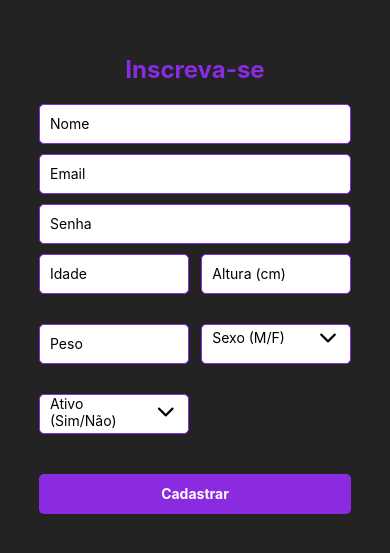
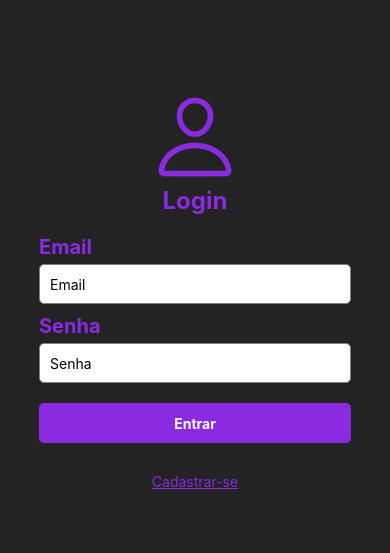
Before and after one commit to guimendes981/Fithub, a React Native app: screen / in a window 390 px wide. Shown: the part 133-686 px from the top of the page. Built offline with nearby package versions, Linux system fonts and the light colour scheme.

Commit message:
Refactor navigation and fix login form

```diff
--- a/src/components/CadastroForm.jsx
+++ b/src/components/CadastroForm.jsx
@@ -1,11 +1,9 @@
 import React, { useState } from 'react';
-import { View, Text, TextInput, TouchableOpacity, StyleSheet } from 'react-native';
+import { View, Text, TextInput, TouchableOpacity, StyleSheet, ScrollView } from 'react-native';
 import { Ionicons } from '@expo/vector-icons';
-import { db } from '../services/firebaseConfig';
 import { createUserWithEmailAndPassword } from 'firebase/auth';
-import { auth } from "../services/firebaseConfig";
+import { auth, db } from '../services/firebaseConfig';
 import { addDoc, collection } from 'firebase/firestore';
-
 
 export default function CadastroForm({ navigation }) {
   const [nome, setNome] = useState('');
@@ -115,7 +113,7 @@ export default function CadastroForm({ navigation }) {
   };
 
   return (
-    <View style={styles.container}>
+    <ScrollView contentContainerStyle={styles.container}>
       <Text style={styles.title}>Inscreva-se</Text>
       <TextInput
         placeholder="Nome"
@@ -142,10 +140,9 @@ export default function CadastroForm({ navigation }) {
         onChangeText={(text) => setPassword(text)}
         value={password}
       />
-      <View style={styles.inlineInputs}>
       <TextInput
         placeholder="Idade"
-          style={[styles.input, styles.inlineInput, focusedField === 'idade' && styles.inputFocused]}
+        style={[styles.input, focusedField === 'idade' && styles.inputFocused]}
         onFocus={() => setFocusedField('idade')}
         onBlur={() => setFocusedField('')}
         onChangeText={handleIdadeChange}
@@ -154,25 +151,23 @@ export default function CadastroForm({ navigation }) {
       />
       <TextInput
         placeholder="Altura (cm)"
-          style={[styles.input, styles.inlineInput, focusedField === 'altura' && styles.inputFocused]}
+        style={[styles.input, focusedField === 'altura' && styles.inputFocused]}
         onFocus={() => setFocusedField('altura')}
         onBlur={() => setFocusedField('')}
         onChangeText={handleAlturaChange}
         value={altura}
         keyboardType="numeric"
       />
-      </View>
-      <View style={styles.inlineInputs}>
       <TextInput
         placeholder="Peso"
-          style={[styles.input, styles.inlineInput, focusedField === 'peso' && styles.inputFocused]}
+        style={[styles.input, focusedField === 'peso' && styles.inputFocused]}
         onFocus={() => setFocusedField('peso')}
         onBlur={() => setFocusedField('')}
         onChangeText={handlePesoChange}
         value={peso}
         keyboardType="numeric"
       />
-        <View style={[styles.input, styles.inlineInput, focusedField === 'sexo' && styles.inputFocused]}>
+      <View style={[styles.input, focusedField === 'sexo' && styles.inputFocused]}>
         <TouchableOpacity onPress={toggleSexoOptions}>
           <View style={styles.selectContainer}>
             <Text>{sexo || 'Sexo (M/F)'}</Text>
@@ -190,9 +185,7 @@ export default function CadastroForm({ navigation }) {
           </View>
         )}
       </View>
-      </View>
-      <View style={styles.inlineInputs}>
-        <View style={[styles.input, styles.inlineInput, focusedField === 'ativo' && styles.inputFocused]}>
+      <View style={[styles.input, focusedField === 'ativo' && styles.inputFocused]}>
         <TouchableOpacity onPress={toggleAtivoOptions}>
           <View style={styles.selectContainer}>
             <Text>{ativo || 'Ativo (Sim/Não)'}</Text>
@@ -210,23 +203,21 @@ export default function CadastroForm({ navigation }) {
           </View>
         )}
       </View>
-      </View>
       <TouchableOpacity style={styles.button} onPress={handleCadastro}>
         <Text style={styles.buttonText}>Cadastrar</Text>
       </TouchableOpacity>
       <Text style={styles.errorText}>{cadastrarError}</Text>
-    </View>
+    </ScrollView>
   );
 }
 
 const styles = StyleSheet.create({
   container: {
-    height: '100%',
+    flexGrow: 1,
     justifyContent: 'center',
     alignItems: 'center',
     backgroundColor: '#232323',
-    width: '100%',
-
+    paddingVertical: 20,
   },
   title: {
     fontSize: 24,
@@ -247,21 +238,6 @@ const styles = StyleSheet.create({
   inputFocused: {
     borderColor: '#8A2BE2',
   },
-  inlineInputs: {
-    flexDirection: 'row',
-    justifyContent: 'space-between',
-    width: '80%',
-    marginBottom: 20, // Aumenta o espaçamento vertical
-  },
-  inlineInput: {
-    width: '48%',
-  },
-  selectContainer: {
-    width: '100%',
-    flexDirection: 'row',
-    justifyContent: 'space-between',
-    alignItems: 'center',
-  },
   button: {
     width: '80%',
     height: 40,
@@ -279,6 +255,12 @@ const styles = StyleSheet.create({
     color: 'red',
     marginTop: 10,
   },
+  selectContainer: {
+    width: '100%',
+    flexDirection: 'row',
+    justifyContent: 'space-between',
+    alignItems: 'center',
+  },
   optionsContainer: {
     position: 'absolute',
     top: '100%',
--- a/src/components/LoginForm.jsx
+++ b/src/components/LoginForm.jsx
@@ -7,17 +7,15 @@ import {
   TouchableOpacity,
 } from "react-native";
 import { Ionicons } from "@expo/vector-icons";
-import { createUserWithEmailAndPassword, signInWithEmailAndPassword } from "firebase/auth";
+import { signInWithEmailAndPassword } from "firebase/auth";
 import { auth } from "../services/firebaseConfig";
 
-
-const LoginForm = ({ setUser }) => {
+const LoginForm = ({ setUser, navigation }) => {
   const [email, setEmail] = useState("");
   const [password, setPassword] = useState("");
   const [loginError, setLoginError] = useState("");
 
   const handleLogin = () => {
-
     signInWithEmailAndPassword(auth, email, password)
       .then((userCredential) => {
         // Signed in
@@ -25,13 +23,12 @@ const LoginForm = ({ setUser }) => {
         // ...
       })
       .catch((error) => {
-      const errorCode = error.code;
         const errorMessage = error.message;
+        setLoginError(errorMessage);
       });
 
     if (!email || !password) {
       setLoginError("Preencha todos os campos.");
-
       return;
     }
 
@@ -39,6 +36,7 @@ const LoginForm = ({ setUser }) => {
       setLoginError("Email inválido. Por favor, insira um email válido.");
       return;
     }
+
     // Limpar os campos após o login
     setEmail("");
     setPassword("");
@@ -47,15 +45,19 @@ const LoginForm = ({ setUser }) => {
 
   return (
     <View style={styles.container}>
-      <Ionicons name="person-outline" size={90} color="#3DEC63" />
+      <Ionicons name="person-outline" size={90} color="#8A2BE2" />
       <Text style={styles.title}>Login</Text>
+      <View style={styles.inputContainer}>
+        <Text style={styles.label}>Email</Text>
         <TextInput
           placeholder="Email"
           style={styles.input}
           onChangeText={(text) => setEmail(text)}
           value={email}
         />
-      <Text style={styles.title}>Senha</Text>
+      </View>
+      <View style={styles.inputContainer}>
+        <Text style={styles.label}>Senha</Text>
         <TextInput
           placeholder="Senha"
           style={styles.input}
@@ -63,10 +65,14 @@ const LoginForm = ({ setUser }) => {
           onChangeText={(text) => setPassword(text)}
           value={password}
         />
+      </View>
       <TouchableOpacity style={styles.button} onPress={handleLogin}>
         <Text style={styles.buttonText}>Entrar</Text>
       </TouchableOpacity>
       <Text style={styles.errorText}>{loginError}</Text>
+      <TouchableOpacity onPress={() => navigation.navigate('CadastroForm')}>
+        <Text style={styles.linkText}>Cadastrar-se</Text>
+      </TouchableOpacity>
     </View>
   );
 };
@@ -81,16 +87,25 @@ const styles = StyleSheet.create({
   title: {
     fontSize: 24,
     fontWeight: "bold",
-    color: "#3DEC63",
+    color: "#8A2BE2",
     marginBottom: 20,
   },
+  inputContainer: {
+    width: "80%",
+    marginBottom: 10,
+  },
+  label: {
+    color: "#8A2BE2",
+    marginBottom: 5,
+    fontSize: 20,
+    fontWeight: "bold",
+  },
   input: {
-    width: "80%",
+    width: "100%",
     height: 40,
     borderColor: "gray",
     borderWidth: 1,
     borderRadius: 5,
-    marginBottom: 10,
     paddingHorizontal: 10,
     backgroundColor: "white",
   },
@@ -102,7 +117,7 @@ const styles = StyleSheet.create({
     width: "80%",
     height: 40,
     borderRadius: 5,
-    backgroundColor: "#3DEC63",
+    backgroundColor: "#8A2BE2",
     justifyContent: "center",
     alignItems: "center",
     marginTop: 10,
@@ -111,6 +126,11 @@ const styles = StyleSheet.create({
     color: "white",
     fontWeight: "bold",
   },
+  linkText: {
+    color: "#8A2BE2",
+    marginTop: 20,
+    textDecorationLine: "underline",
+  },
 });
 
 export default LoginForm;
--- a/src/navigation/Navigation.js
+++ b/src/navigation/Navigation.js
@@ -14,16 +14,16 @@ export default function Navigation() {
   return (
     <NavigationContainer>
       <Stack.Navigator>
-          <Stack.Screen name="CadastroForm" component={CadastroForm} options={
-            { headerShown: false }
-          }/>
+        <Stack.Screen name="LoginForm" component={LoginForm} options={
+          // { title: 'Login' }
+          { headerShown: false }
+        }/>
         <Stack.Screen name="Home" component={Home} options={
           // { title: 'Bem-vindo ao FitManager' }
           { headerShown: false }
 
         }/>
-        <Stack.Screen name="LoginForm" component={LoginForm} options={
-          // { title: 'Login' }
+        <Stack.Screen name="CadastroForm" component={CadastroForm} options={
           { headerShown: false }
         }/>
         {/* <Stack.Screen name ="MinhaDieta" component={MinhaDieta} options={
```
Lines whose indentation alone changed are shown as unchanged.
